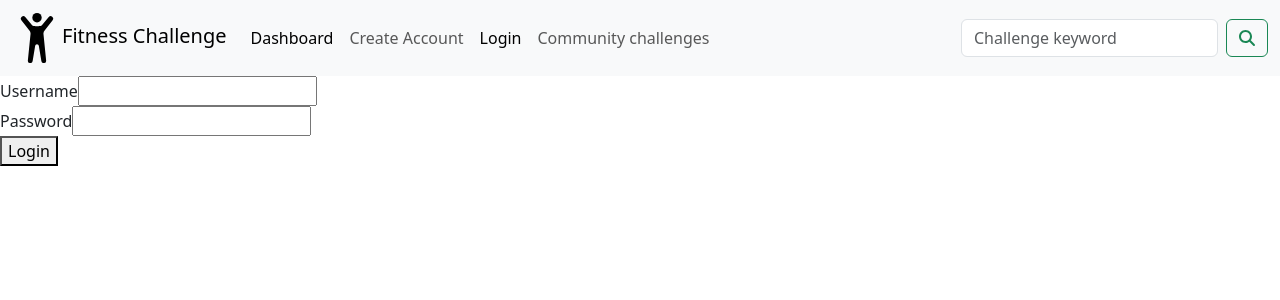
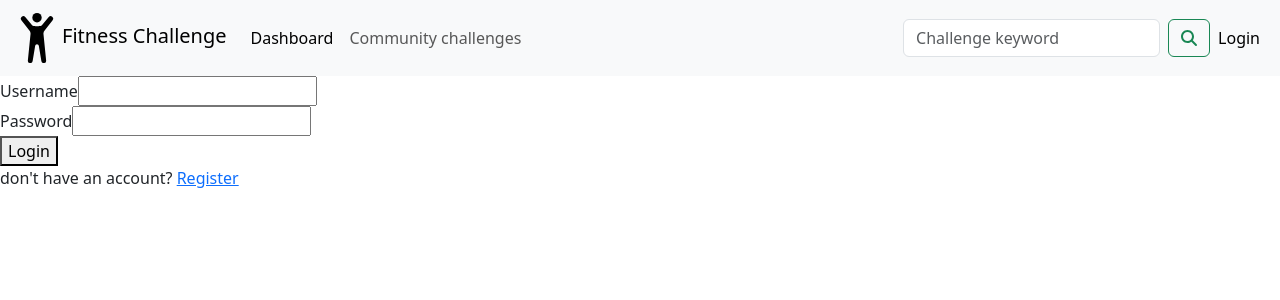
Before and after one commit to robert-brumleve/crowd-sourced-fitness-challenge-app, a React (Create React App) app in the folder frontend/: page /login in a window 1280 px wide. Shown: the top 300 px of the page. Built offline with nearby package versions, Linux system fonts and the light colour scheme; no server answers.

Commit message:
restructure account nav links to right side. link register from loginpage instead.

```diff
--- a/frontend/src/account/login.js
+++ b/frontend/src/account/login.js
@@ -72,6 +72,14 @@ const Login = () => {
         {/* Show error message if any */}
         <button type="submit">Login</button>
       </form>
+
+      {/*Link to Create Account */}
+      <div>
+        <span>don't have an account? </span>
+        <a href="/account" className="link-primary">
+          Register
+        </a>
+      </div>
     </div>
   );
 };
--- a/frontend/src/components/Navbar.js
+++ b/frontend/src/components/Navbar.js
@@ -52,33 +52,21 @@ const Navbar = () => {
         <div className="collapse navbar-collapse" id="navbarSupportedContent">
           <ul className="navbar-nav me-auto mb-2 mb-lg-0">
             <li className="nav-item">
-              <NavLink className="nav-link active" aria-current="page" to="/dashboard/:id">
+              <NavLink
+                className="nav-link active"
+                aria-current="page"
+                to="/dashboard/:id"
+              >
                 Dashboard
               </NavLink>
             </li>
-            <li className="nav-item">
-              <NavLink className="nav-link" aria-current="page" to="/account">
-                Create Account
-              </NavLink>
-            </li>
-
-            {/* Conditionally render login or logout link */}
-            {!isAuthenticated ? (
-              <li className="nav-item">
-                <NavLink className="nav-link" aria-current="page" to="/login">
-                  Login
-                </NavLink>
-              </li>
-            ) : (
-              <li className="nav-item">
-                <button className="nav-link btn" onClick={handleLogout}>
-                  Logout
-                </button>
-              </li>
-            )}
 
             <li className="nav-item">
-              <NavLink className="nav-link" aria-current="page" to="/challenges">
+              <NavLink
+                className="nav-link"
+                aria-current="page"
+                to="/challenges"
+              >
                 Community challenges
               </NavLink>
             </li>
@@ -105,6 +93,26 @@ const Navbar = () => {
               {MagnifyingGlassIcon}
             </button>
           </form>
+
+          <ul className="navbar-nav  mb-2 mb-lg-0 ">
+            {/* Conditionally render login or logout link */}
+            {!isAuthenticated ? (
+              <>
+                {/* show createAccount in login page instead*/}
+                <li className="nav-item">
+                  <NavLink className="nav-link" aria-current="page" to="/login">
+                    Login
+                  </NavLink>
+                </li>
+              </>
+            ) : (
+              <li className="nav-item">
+                <button className="nav-link btn" onClick={handleLogout}>
+                  Logout
+                </button>
+              </li>
+            )}
+          </ul>
         </div>
       </div>
     </nav>
```
